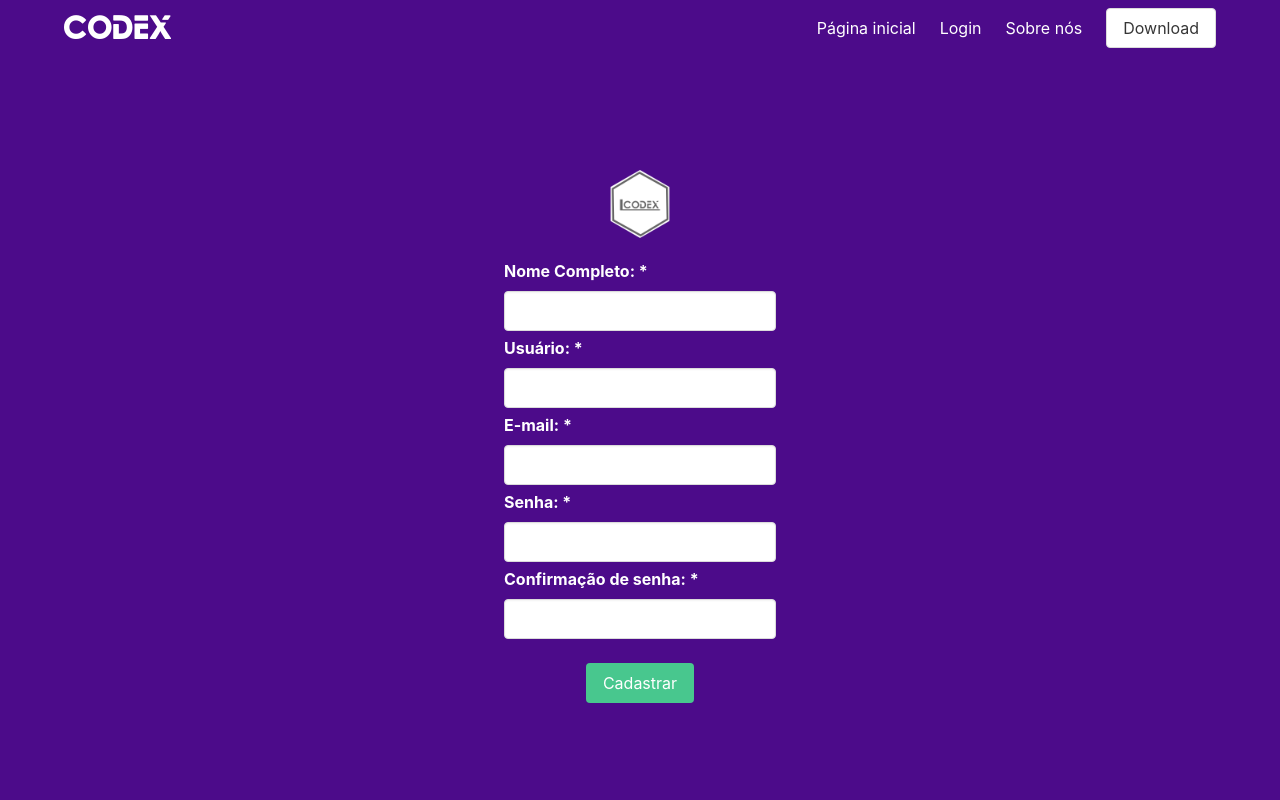
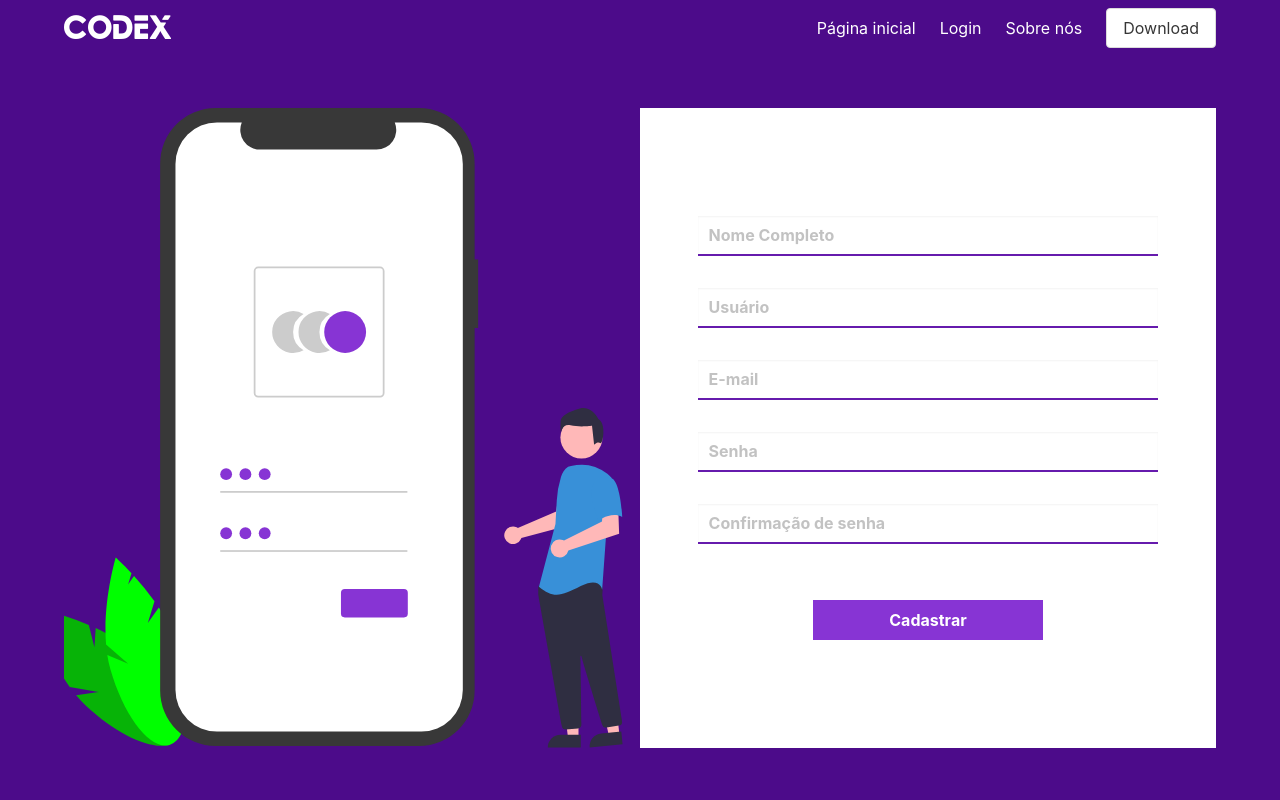
Before and after one commit to MarceloJimenes/site-codex, a PHP site: page /pages/cadastro/cadastre.php in a window 1280 px wide. Run offline with PHP 8.4, Linux system fonts and the light colour scheme.

Commit message:
update cadastro-page

```diff
--- a/pages/cadastro/cadastre.php
+++ b/pages/cadastro/cadastre.php
@@ -64,55 +64,55 @@
 			<div class="hero-body">
 
 				<div class="container">
+					<section class="content">
 
+						<div class="imgBox">
+							<img src="../../assets/svgs/Access_account.svg" alt="" srcset="">
+						</div>
+
+						<div class="conBox">
 							<form class="form" action="../../scripts/php/register/user_register.php" method="post">
-
-						<img src="../../assets/logo-codex/logo.png" width="100px" alt="" srcset="">
-
 							<!-- 	<h1 class="label has-text-centered">Cadastre - se</h1> -->
 
-						<div>
-							<label class="label">Nome Completo: <span>*</span> </label>
-							<input class="input" type="text" name="nome" required/>
+								<div class="field">
+									<!-- <label class="label">Nome Completo: <span>*</span> </label> -->
+									<input class="input" type="text" name="nome" placeholder="Nome Completo" required/>
 								</div>
 
-						<div>
-							<label class="label">Usuário: <span>*</span></label>
-							<input class="input" type="text" name="usuario" required/>
+								<div class="field">
+									<!-- <label class="label">Usuário: <span>*</span></label> -->
+									<input class="input" type="text" name="usuario" placeholder="Usuário" required/>
 								</div>
 
-						<div>
-							<label class="label">E-mail: <span>*</span></label>
-							<input class="input" type="text" name="email" required/>
+								<div class="field">
+									<!-- <label class="label">E-mail: <span>*</span></label> -->
+									<input class="input" type="text" name="email" placeholder="E-mail" required/>
 								</div>
 
-						<div>
-							<label class="label">Senha: <span>*</span></label>
-							<input class="input" type="password" name="senha" required/>
+								<div class="field">
+									<!-- <label class="label">Senha: <span>*</span></label> -->
+									<input class="input" type="password" name="senha" placeholder="Senha" required/>
 								</div>
 
-						<div>
-							<label class="label">Confirmação de senha: <span>*</span></label>
-							<input class="input" type="password" name="confirma_senha" required/>
+								<div class="field">
+									<!-- <label class="label">Confirmação de senha: <span>*</span></label> -->
+									<input class="input" type="password" name="confirma_senha" placeholder="Confirmação de senha" required/>
 								</div>
 
 								<br>
 
 								<div class="botoes has-text-centered">
-							<input class="button is-success" type="submit" value="Cadastrar"/>
+									<input class="button" type="submit" value="Cadastrar"/>
+								</div>
+							</form>
 						</div>
 
-					</form>
+					</section>
 
 				</div>
 			</div>
 
 		</section>
 	</main>
-	<?php
-
-
-
-	?>
 </body>
 </html>
--- a/pages/cadastro/style.css
+++ b/pages/cadastro/style.css
@@ -1,9 +1,11 @@
 @import url("../../theme/global.css");
 
 .label {
-  color: #fff;
+  color: #4b4b4b;
 }
-
+.label span {
+  color: #ff0000;
+}
 .title{
   color: #fff;
 }
@@ -11,9 +13,65 @@
 form {
   display: flex;
   flex-direction: column;
-  align-items: center;
+  /* align-items: center; */
 }
 
 label {
   margin: 5px 0;
 }
+
+.content {
+  display: flex;
+  width: 100%;
+  height: 80vh;
+
+}
+
+.imgBox {
+  position: relative;
+  width: 50%;
+  height: 100%;
+}
+.imgBox img {
+  /* width: 100%; */
+  height: 100%;
+  object-fit: cover;
+}
+.conBox {
+  display: flex;
+  width: 50%;
+  height: 100%;
+  justify-content: center;
+  align-items: center;
+  background-color: #ffffff;
+}
+.conBox .form {
+  width: 80%;
+}
+
+.form input {
+  margin: 10px 0;
+  width: 100%;
+  color: #8734d4;
+  border-bottom: 2px solid #661bad;
+  background-color: transparent;
+  border-radius: 0;
+  border-top: none;
+  border-left: none;
+  border-right: none;
+  font-weight: bolder;
+
+}
+
+.form .button {
+  width: 50%;
+  background-color: #8734d4;
+  color: #fff;
+  border-bottom: none;
+  transition: 0.5s;
+}
+.form .button:hover {
+  border-radius: 10px 5px;
+  background-color: #9d50e6;
+  color: #3890d8;
+}
--- a/pages/login/login.php
+++ b/pages/login/login.php
@@ -77,13 +77,13 @@
 							</figure>
 
 							<div>
-								<label class="label">usuário:</label>
-								<input class="input" type="text" name="login" placeholder="E-mail ou Usuário" required/>
+								<label class="label">usuário ou email:</label>
+								<input class="input" type="text" name="login" placeholder="example@example.com" required/>
 							</div>
 							<br>
 							<div>
 								<label class="label">senha:</label>
-								<input class="input" type="password" name="pass" required/>
+								<input class="input" type="password" name="pass" placeholder="*******" required/>
 							</div>
 
 							</br>
```
Also changed, not shown: index.php (+9 -2 lines), assets/svgs/Access_account.svg (added). Lines whose indentation alone changed are shown as unchanged.
